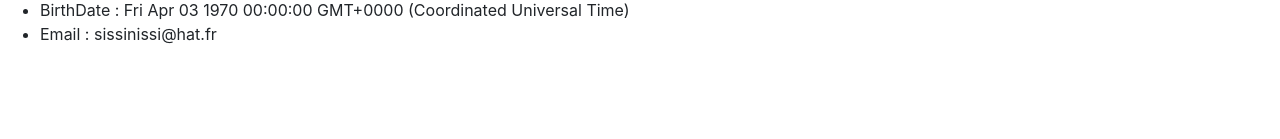
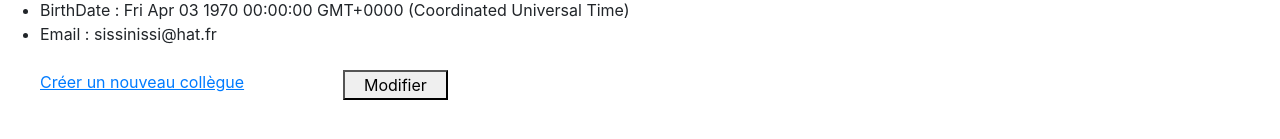
Before and after one commit to ElenHayot/collegues-front, an Angular app: page / in a window 1280 px wide. Shown: the part 295-434 px from the top of the page. Built offline with nearby package versions, Linux system fonts and the light colour scheme.

Commit message:
mise en place des évènements de type click sur lien et bouton

```diff
--- a/src/app/collegue/collegue.component.html
+++ b/src/app/collegue/collegue.component.html
@@ -7,4 +7,9 @@
   <li>Firstname : {{col.firstname}}</li>
   <li>BirthDate : {{col.birthdate}}</li>
   <li>Email : {{col.email}}</li>
+  <br/>
+  <div class="row">
+    <a class="col-3" href="" style="text-decoration: underline" (click)="createCollegue()">Créer un nouveau collègue</a>
+    <button class="col-1" (click)="updateCollegue()">Modifier</button>
+  </div>
 </ul>
--- a/src/app/collegue/collegue.component.ts
+++ b/src/app/collegue/collegue.component.ts
@@ -8,8 +8,17 @@ import { Collegue } from '../models/Collegue';
 export class CollegueComponent implements OnInit {
 
   @Input() col: Collegue
+
   constructor() {}
 
   ngOnInit() {}
 
+  updateCollegue() {
+    alert("Modification d'un collegue");
+  }
+
+  createCollegue() {
+    alert("Creation d'un collegue");
+  }
+
 }
```
